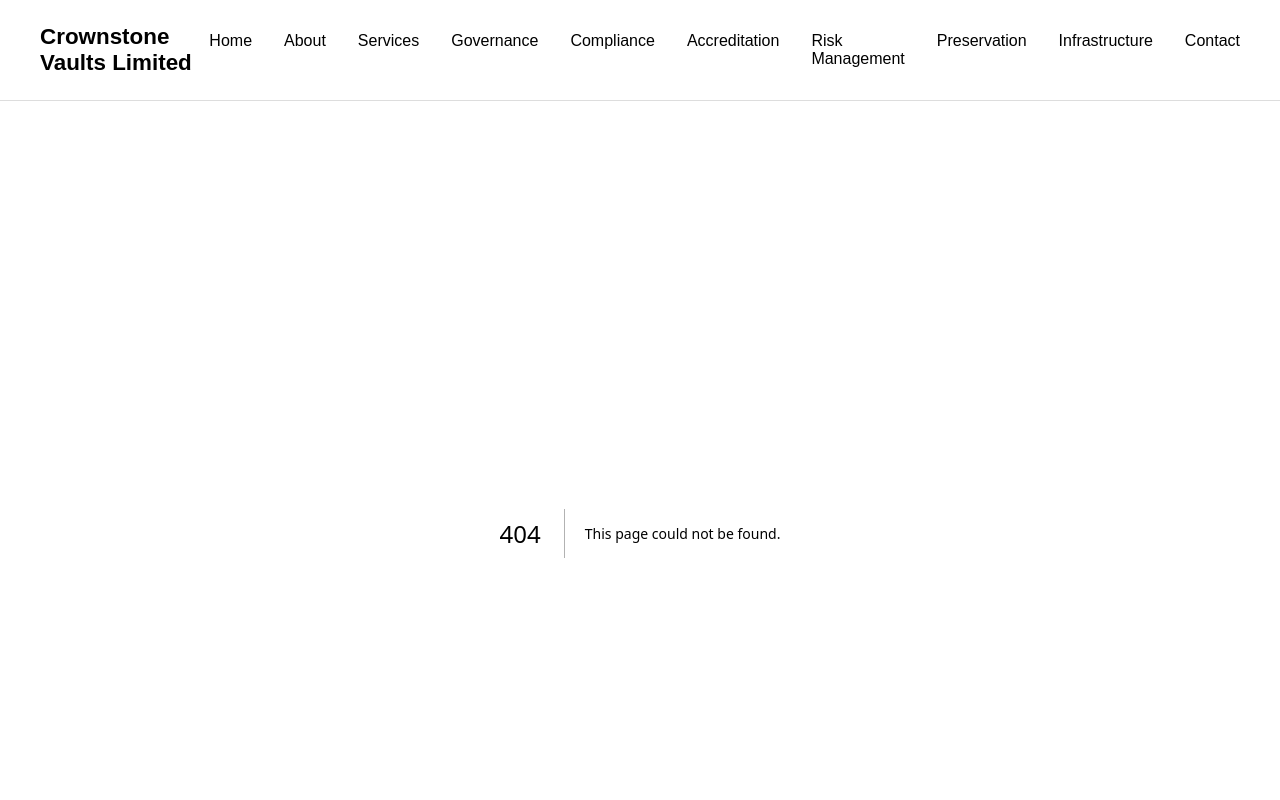
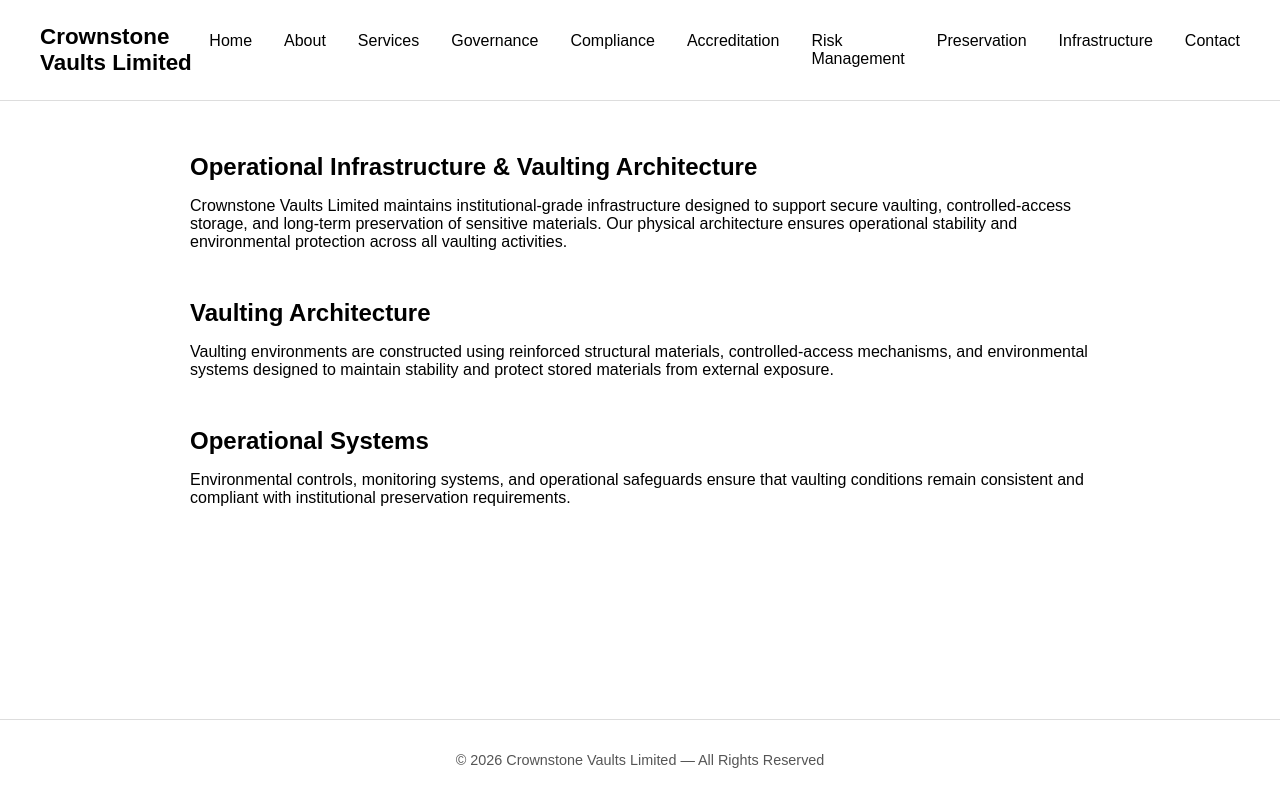
Before and after one commit to soulnlite/crownstone-vaults, a Next.js app: page /infrastructure in a window 1280 px wide. Before the commit this address had no page. Shown: the top 800 px of the page. Built offline with nearby package versions, Linux system fonts and the light colour scheme.

Commit message:
add infrastructure

```diff
--- /dev/null
+++ b/app/infrastructure/page.tsx
@@ -0,0 +1,35 @@
+export default function InfrastructurePage() {
+  return (
+    <main>
+      <section style={{ marginBottom: "3rem" }}>
+        <h1 style={{ marginBottom: "1rem" }}>Operational Infrastructure & Vaulting Architecture</h1>
+        <p>
+          Crownstone Vaults Limited maintains institutional-grade infrastructure
+          designed to support secure vaulting, controlled-access storage, and
+          long-term preservation of sensitive materials. Our physical architecture
+          ensures operational stability and environmental protection across all
+          vaulting activities.
+        </p>
+      </section>
+
+      <section style={{ marginBottom: "3rem" }}>
+        <h2 style={{ marginBottom: "0.5rem" }}>Vaulting Architecture</h2>
+        <p>
+          Vaulting environments are constructed using reinforced structural
+          materials, controlled-access mechanisms, and environmental systems
+          designed to maintain stability and protect stored materials from
+          external exposure.
+        </p>
+      </section>
+
+      <section style={{ marginBottom: "3rem" }}>
+        <h2 style={{ marginBottom: "0.5rem" }}>Operational Systems</h2>
+        <p>
+          Environmental controls, monitoring systems, and operational safeguards
+          ensure that vaulting conditions remain consistent and compliant with
+          institutional preservation requirements.
+        </p>
+      </section>
+    </main>
+  );
+}
```
